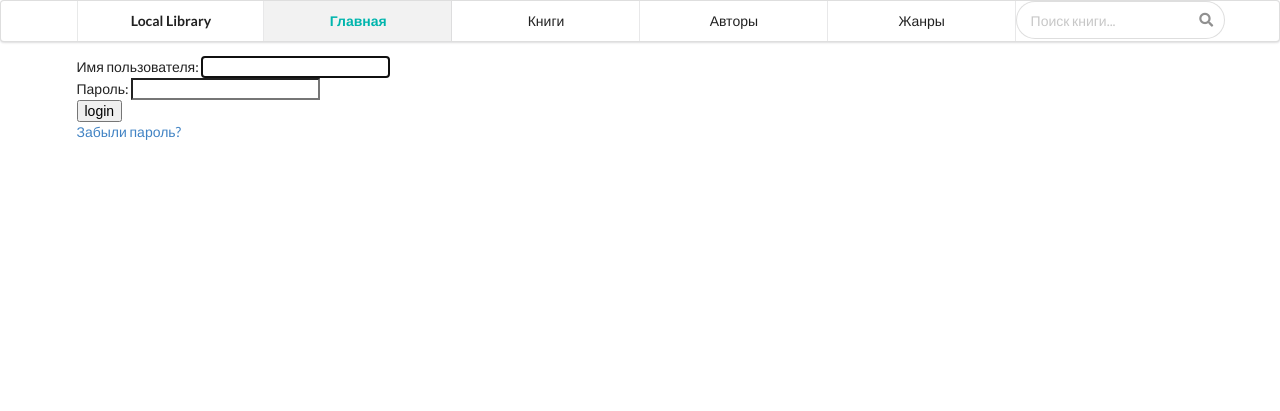
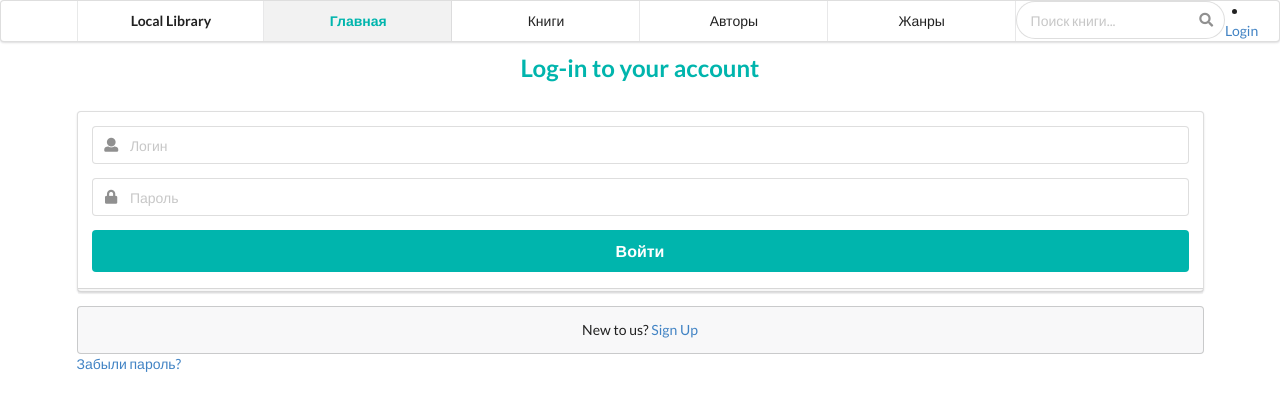
Before and after one commit to kurtalex/local_library, a Django app: page /accounts/login/ in a window 1280 px wide. Shown: the top 411 px of the page. Run offline with Django 3.2, Linux system fonts and the light colour scheme.

Commit message:
remake login.html

```diff
--- a/catalog/templates/base.html
+++ b/catalog/templates/base.html
@@ -46,6 +46,13 @@
                 </div>
                 <div class="results"></div>
             </div>
+            {% if user.is_authenticated %}
+     <li>User: {{ user.get_username }}</li>
+     <li><a href="{% url 'logout'%}?next={{request.path}}">Logout</a></li>
+   {% else %}
+     <li><a href="{% url 'login'%}?next={{request.path}}">Login</a></li>
+   {% endif %}
+            </ul>
         </div>
     </div>
 {% endblock %}
--- a/templates/registration/login.html
+++ b/templates/registration/login.html
@@ -1,4 +1,58 @@
 {% extends "base.html" %}
+
+{#<style type="text/css">#}
+{#    body {#}
+{#      background-color: #DADADA;#}
+{#    }#}
+{#    body > .grid {#}
+{#      height: 100%;#}
+{#    }#}
+{#    .image {#}
+{#      margin-top: -100px;#}
+{#    }#}
+{#    .column {#}
+{#      max-width: 450px;#}
+{#    }#}
+{#  </style>#}
+{##}
+{#<script>#}
+{#  $(document)#}
+{#    .ready(function() {#}
+{#      $('.ui.form')#}
+{#        .form({#}
+{#          fields: {#}
+{#            email: {#}
+{#              identifier  : 'email',#}
+{#              rules: [#}
+{#                {#}
+{#                  type   : 'empty',#}
+{#                  prompt : 'Please enter your e-mail'#}
+{#                },#}
+{#                {#}
+{#                  type   : 'email',#}
+{#                  prompt : 'Please enter a valid e-mail'#}
+{#                }#}
+{#              ]#}
+{#            },#}
+{#            password: {#}
+{#              identifier  : 'password',#}
+{#              rules: [#}
+{#                {#}
+{#                  type   : 'empty',#}
+{#                  prompt : 'Please enter your password'#}
+{#                },#}
+{#                {#}
+{#                  type   : 'length[6]',#}
+{#                  prompt : 'Your password must be at least 6 characters'#}
+{#                }#}
+{#              ]#}
+{#            }#}
+{#          }#}
+{#        })#}
+{#      ;#}
+{#    })#}
+{#  ;#}
+{#  </script>#}
 
 {% block content %}
 
@@ -15,23 +69,40 @@
     {% endif %}
 {% endif %}
 
-<form method="post" action="{% url 'login' %}">
-{% csrf_token %}
+<div class="ui middle aligned center aligned grid">
+  <div class="column">
+    <h2 class="ui teal image header">
+      <div class="content">
+        Log-in to your account
+      </div>
+    </h2>
+    <form class="ui large form" method="post" action="{% url 'login' %}">
+        {% csrf_token %}
+      <div class="ui stacked segment">
+        <div class="field">
+          <div class="ui left icon input">
+            <i class="user icon"></i>
+            <input type="text" name="email" placeholder="Логин">
+          </div>
+        </div>
+        <div class="field">
+          <div class="ui left icon input">
+            <i class="lock icon"></i>
+            <input type="password" name="password" placeholder="Пароль">
+          </div>
+        </div>
+        <div class="ui fluid large teal submit button">Войти</div>
+      </div>
 
-<div>
-  <td>{{ form.username.label_tag }}</td>
-  <td>{{ form.username }}</td>
+      <div class="ui error message"></div>
+
+    </form>
+
+    <div class="ui message">
+      New to us? <a href="#">Sign Up</a>
+    </div>
+  </div>
 </div>
-<div>
-  <td>{{ form.password.label_tag }}</td>
-  <td>{{ form.password }}</td>
-</div>
-
-<div>
-  <input type="submit" value="login" />
-  <input type="hidden" name="next" value="{{ next }}" />
-</div>
-</form>
 
 {# Assumes you setup the password_reset view in your URLconf #}
 <p><a href="{% url 'password_reset' %}">Забыли пароль?</a></p>
```
Also changed, not shown: db.sqlite3.
